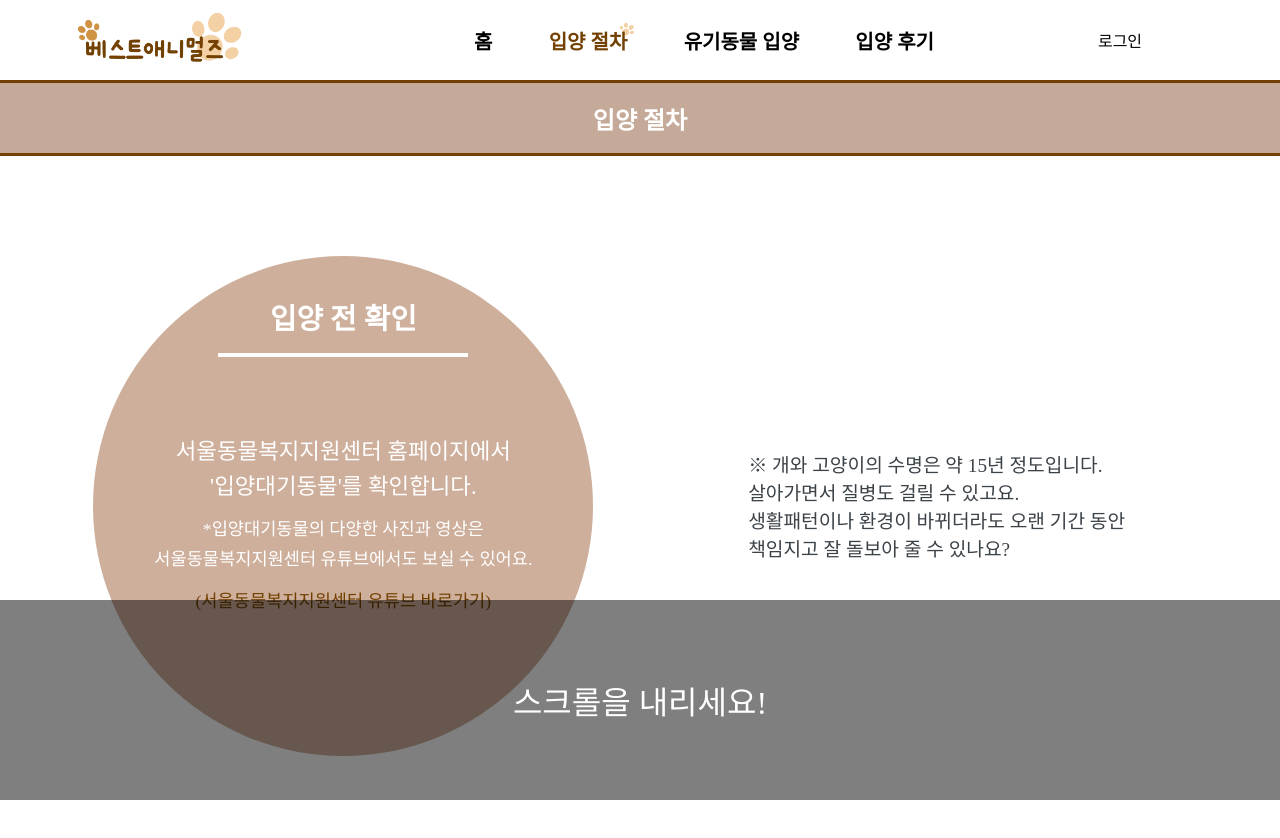
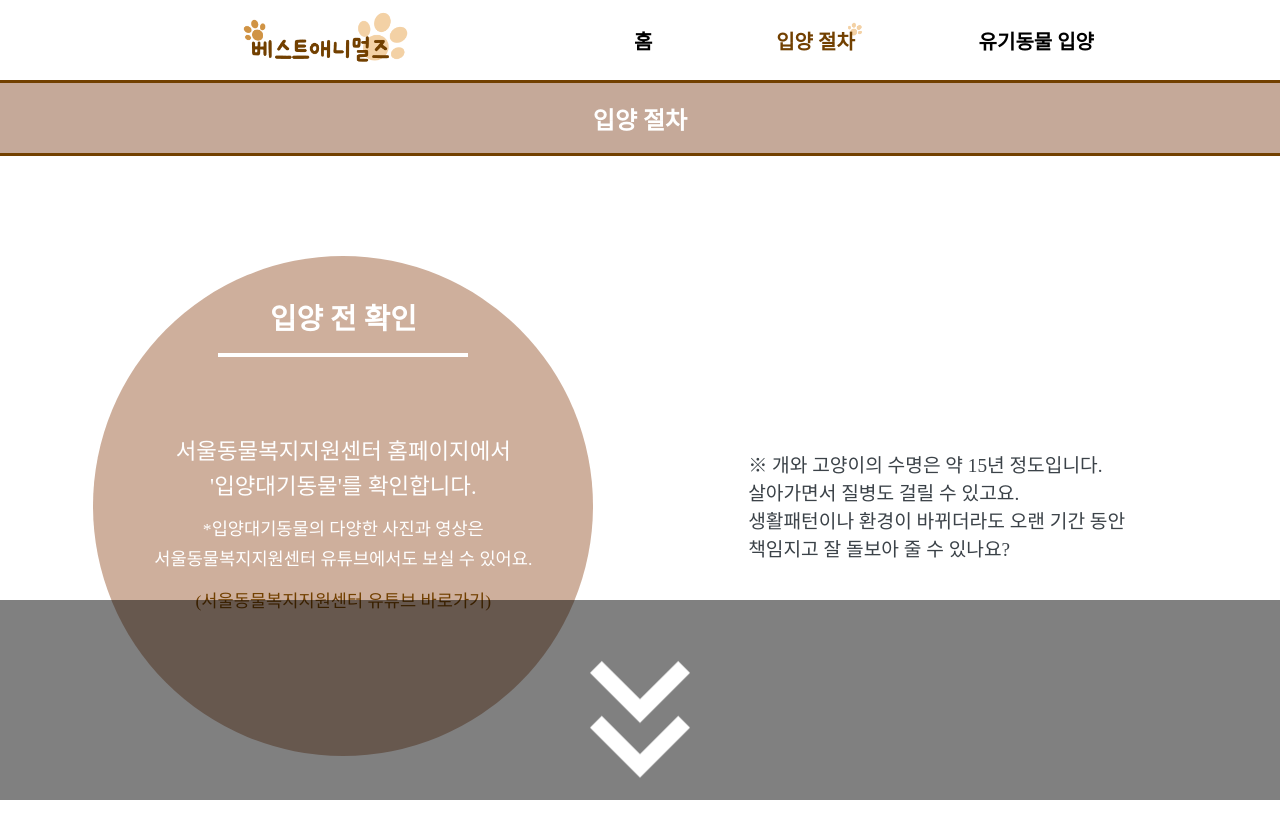
Before and after one commit to kmj0973/bestanimals, a Next.js app in the folder bestanimals/: page /procedure in a window 1280 px wide. Shown: the top 838 px of the page. Built offline with nearby package versions, Linux system fonts and the light colour scheme; a web font is replaced by a local one.

Commit message:
refactor/change header bar, under Arrow bar

```diff
--- a/bestanimals/src/app/_common/Header/constants.ts
+++ b/bestanimals/src/app/_common/Header/constants.ts
@@ -11,8 +11,4 @@ export const ROUTES = [
     href: "/adoption",
     title: "유기동물 입양",
   },
-  {
-    href: "/posts",
-    title: "입양 후기",
-  },
 ];
--- a/bestanimals/src/app/_common/Header/index.styles.ts
+++ b/bestanimals/src/app/_common/Header/index.styles.ts
@@ -14,7 +14,7 @@ export const HeaderContainer = styled.div`
 
 export const HeaderWrap = styled.div`
   display: flex;
-  justify-content: space-between;
+  justify-content: center;
   align-items: center;
   max-width: 1440px;
   height: 100%;
--- a/bestanimals/src/app/_common/Header/index.tsx
+++ b/bestanimals/src/app/_common/Header/index.tsx
@@ -49,9 +49,9 @@ const Header = () => {
               );
             })}
           </S.MenuContainer>
-          <S.UserLoginContainer>
+          {/* <S.UserLoginContainer>
             <S.UserLogin>로그인</S.UserLogin>
-          </S.UserLoginContainer>
+          </S.UserLoginContainer> */}
         </S.HeaderWrap>
       </S.HeaderContainer>
     </header>
--- a/bestanimals/src/containers/adoption/AdoptionList/AdoptionList.tsx
+++ b/bestanimals/src/containers/adoption/AdoptionList/AdoptionList.tsx
@@ -48,7 +48,6 @@ const AdoptionList = (props: {
                         alt="animal_photo_image"
                         width={500}
                         height={500}
-                        priority
                       />
                     );
                 })}
--- a/bestanimals/src/containers/home/SimpleBanner/SimpleBanner.tsx
+++ b/bestanimals/src/containers/home/SimpleBanner/SimpleBanner.tsx
@@ -54,7 +54,9 @@ const SimpleBanner = () => {
             밝고<br></br>행복한 모습을<br></br>보여주세요!
           </S.MainText>
           <S.SubText>
-            <Link href="/adoption">입양 후기 바로가기</Link>
+            <Link href="https://cafe.naver.com/seoulanimalcare">
+              입양 후기 바로가기
+            </Link>
           </S.SubText>
         </S.TextWrapper>
       </S.ThirdSimpleBanner>
--- a/bestanimals/src/containers/procedure/ProcedureList/ProcedureList.styles.ts
+++ b/bestanimals/src/containers/procedure/ProcedureList/ProcedureList.styles.ts
@@ -1,6 +1,16 @@
 "use client";
 
+import { MdKeyboardDoubleArrowDown } from "react-icons/md";
 import styled, { css, keyframes } from "styled-components";
+
+const updown = keyframes`
+  0%{
+    transform: translateY(0);
+  }
+  100%{
+    transform: translateY(20px);
+  }
+`;
 
 const appear = keyframes`
   0% {
@@ -264,3 +274,10 @@ export const LeftSmallDot = styled.div`
 
   border-radius: 50%;
 `;
+
+export const ArrowIcon = styled(MdKeyboardDoubleArrowDown)`
+  width: 100%;
+  height: 100%;
+
+  animation: ${updown} infinite 1s ease-out alternate;
+`;
--- a/bestanimals/src/containers/procedure/ProcedureList/ProcedureList.tsx
+++ b/bestanimals/src/containers/procedure/ProcedureList/ProcedureList.tsx
@@ -188,7 +188,7 @@ const ProcedureList = () => {
         </S.ContentBox>
       </S.ContentBoxContainer>
       <S.UnderArrow $scrollY={scroll}>
-        <div>스크롤을 내리세요!</div>
+        <S.ArrowIcon></S.ArrowIcon>
       </S.UnderArrow>
     </S.ContentsContainer>
   );
```
